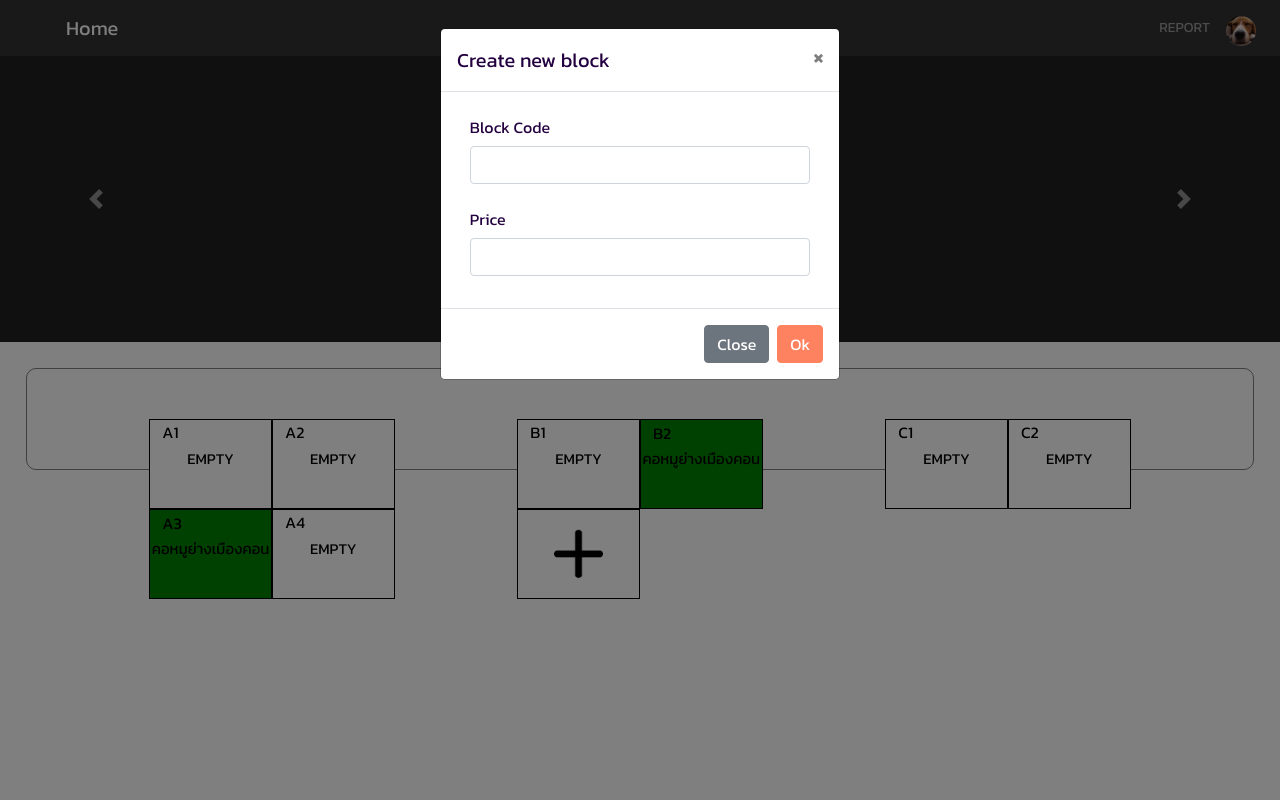
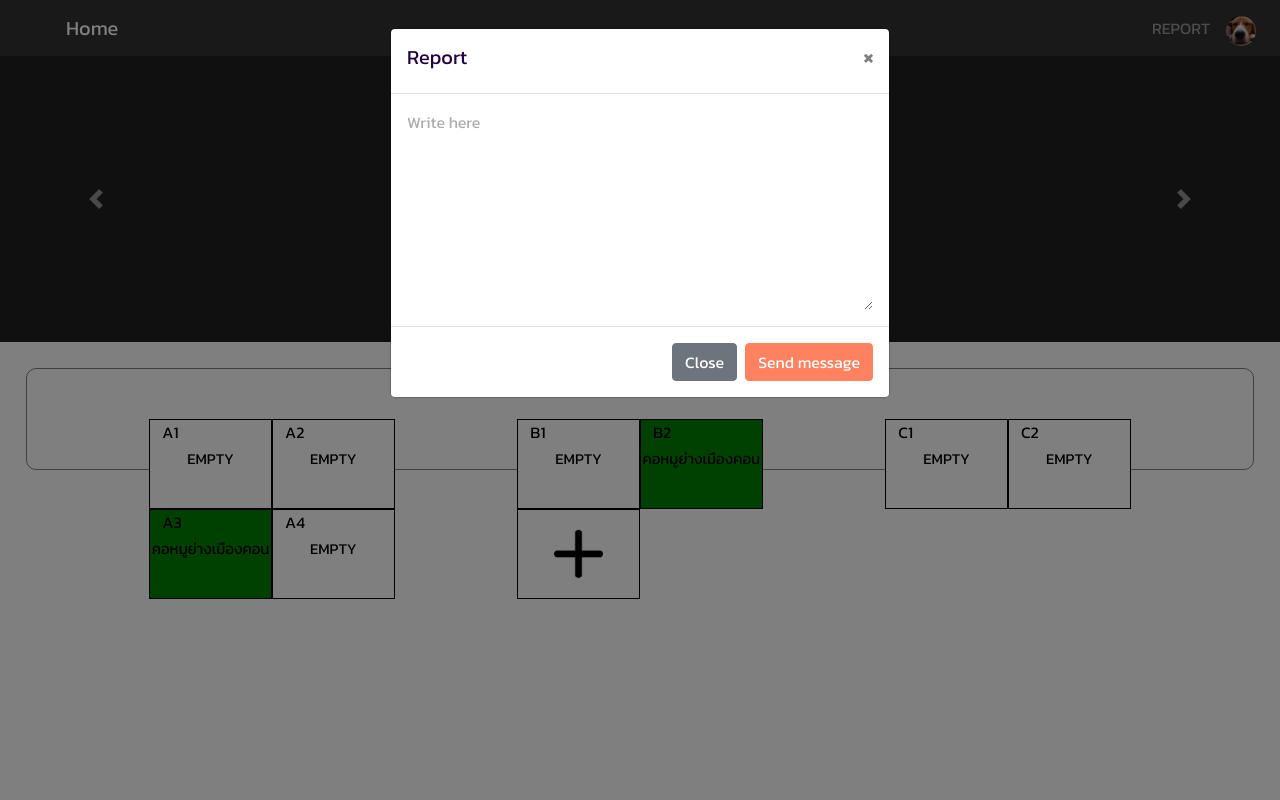
Before and after one commit to jakkritsonsanit/Bisad_Project, a PHP site: page / in a window 1280 px wide, after a click on "REPORT". Run offline with PHP 8.4, Linux system fonts and the light colour scheme; the visitor is signed in with stand-in values (Sample User, id 1); data comes from the database, SQL or seed files in the repository.

Commit message:
add Report Fn and Books Fn

```diff
--- a/content/index.php
+++ b/content/index.php
@@ -10,6 +10,17 @@
     border-color: #f97754;
   }
 </style>
+
+<script>
+  function books(code) {
+    swal("Block ".concat(code), 'Do you want to rent ?', 'warning').then((value) => {
+      swal('Success!!', '',  'success').then((value) => {
+        location.href="?page=books";
+      })
+    });
+  }
+</script>
+
 <body>
   <!-- carousel -->
   <div id="carouselExampleIndicators" class="carousel slide" data-ride="carousel">
@@ -64,12 +75,10 @@
           if ($name == "EMPTY") {
             if (isset($role)) {
               if ($role == "merchant") { ?>
-                <a href="#">
-                  <div class="card-act emp-card" <?php echo($ml) ?> >
-                    <div class="nav-code"><?php echo($result['block_code']) ?></div>
-                    <div class="t-incard"><?php echo($name) ?></div>
-                  </div>
-                </a>
+                <button class="card-act emp-card" <?php echo($ml) ?> onclick="books('<?php echo($result['block_code']); $_SESSION['code'] = $result['block_code']?>');">
+                  <div class="nav-code"><?php echo($result['block_code']) ?></div>
+                  <div class="t-incard"><?php echo($name) ?></div>
+                </button>
               <?php }
               else { ?>
                 <div class="card-act emp-card" <?php echo($ml) ?> >
@@ -86,12 +95,10 @@
             <?php }
           }
           else { ?>
-            <a href="#">
-              <div class="card-act" <?php echo($ml) ?> >
-                <div class="nav-code"><?php echo($result['block_code']) ?></div>
-                <div class="t-incard"><?php echo($name) ?></div>
-              </div>
-            </a>
+            <button class="card-act" <?php echo($ml) ?> >
+              <div class="nav-code"><?php echo($result['block_code']) ?></div>
+              <div class="t-incard"><?php echo($name) ?></div>
+            </button>
           <?php }
           $count++;
         }
--- a/content/logout.php
+++ b/content/logout.php
@@ -1,4 +1,4 @@
 <?php
     session_destroy();
-    header('location:?');
+    echo "<script>location.href='?page=home'</script>";
 ?>
--- a/content/nav.php
+++ b/content/nav.php
@@ -1,8 +1,9 @@
 <?php
     if (isset($_SESSION['username'])) {
         $username = $_SESSION['username'];
-        $query = mysqli_query($conn, "SELECT * FROM user WHERE username = '$username'");
+        $query = mysqli_query($conn, "SELECT * FROM user WHERE username = '$username'") or die(mysqli_error($conn));
         $result = mysqli_fetch_assoc($query);
+        $user_id = $result['user_id'];
         $role = $result['role'];
         $img = $result['image'];
     }
@@ -20,9 +21,37 @@
       <ul class="navbar-nav ml-auto">
         <?php if (isset($username)):?>
             <li class="nav-item">
-                <a class="nav-link" href="#">REPORT</a>
+                <button class="nav-link" data-toggle="modal" data-target="#exampleModal" type="button">REPORT</button>
             </li>
         <?php endif ?>
+        <div class="modal fade" id="exampleModal" tabindex="-1" role="dialog" aria-labelledby="exampleModalLabel" aria-hidden="true">
+            <div class="modal-dialog" role="document">
+                <div class="modal-content">
+                <div class="modal-header">
+                    <h5 id="exampleModalLabe">Report</h5>
+                    <button type="button" class="close" data-dismiss="modal" aria-label="Close">
+                    <span aria-hidden="true">&times;</span>
+                    </button>
+                </div>
+                <div class="modal-body">
+                    <form method="post" id="reportform">
+                        <div class="report-box">
+                            <textarea placeholder="Write here" name="report"></textarea>
+                        </div>
+                    </form>
+                </div>
+                <div class="modal-footer">
+                    <button type="button" class="btn btn-secondary" data-dismiss="modal">Close</button>
+                    <button type="submit" class="btn btn-primary" form="reportform" value="submit">Send message</button>
+                </div>
+                </div>
+            </div>
+        </div>
+        <script>
+            $('#myModal').on('shown.bs.modal', function () {
+                $('#myInput').trigger('focus')
+            })
+        </script>
 
         <?php if (!isset($username)):?>
             <li class="nav-item">
@@ -52,3 +81,20 @@
       </ul>
     </div>
   </nav>
+
+    <script>
+            function success(){
+                swal('Success!!', 'Thank you for your report', 'success');
+            };
+    </script>
+
+  <!-- Send Report -->
+  <?php
+    if (isset($_POST['report'])) {
+        $report = $_POST['report'];
+        mysqli_query($conn, "INSERT INTO report (info, user_id) value ('$report', '$user_id')") or die(mysqli_error($conn));
+        echo '<script type="text/javascript">',
+            'success();',
+            '</script>'
+        ;
+    }
--- a/index.php
+++ b/index.php
@@ -74,9 +74,9 @@
                     require_once 'content/register.php';
                     break;
 
-                // case 'gallery':
-                //     require_once 'content/gallery.php';
-                //     break;
+                case 'books':
+                    require_once 'content/books.php';
+                    break;
                 // case 'gaygee':
                 //     require_once 'content/gaygee.php';
                 //     break;
--- a/src/css/mystyle.css
+++ b/src/css/mystyle.css
@@ -39,6 +39,7 @@
     min-height: -webkit-fill-available;
 }
 .t-incard{
+    width: 100%;
     color: black;
     font-size: 15px;
     text-align: center;
@@ -112,3 +113,10 @@
     line-height: 1.5;
     /* margin-left: 5%; */
 }
+.report-box {
+    width: 100%;
+}
+.report-box > textarea{
+    width: 100%;
+    height: 25vh;
+}
```
Also changed, not shown: content/books.php (added, +8 -0 lines), content/signin.php (+20 -6 lines).
